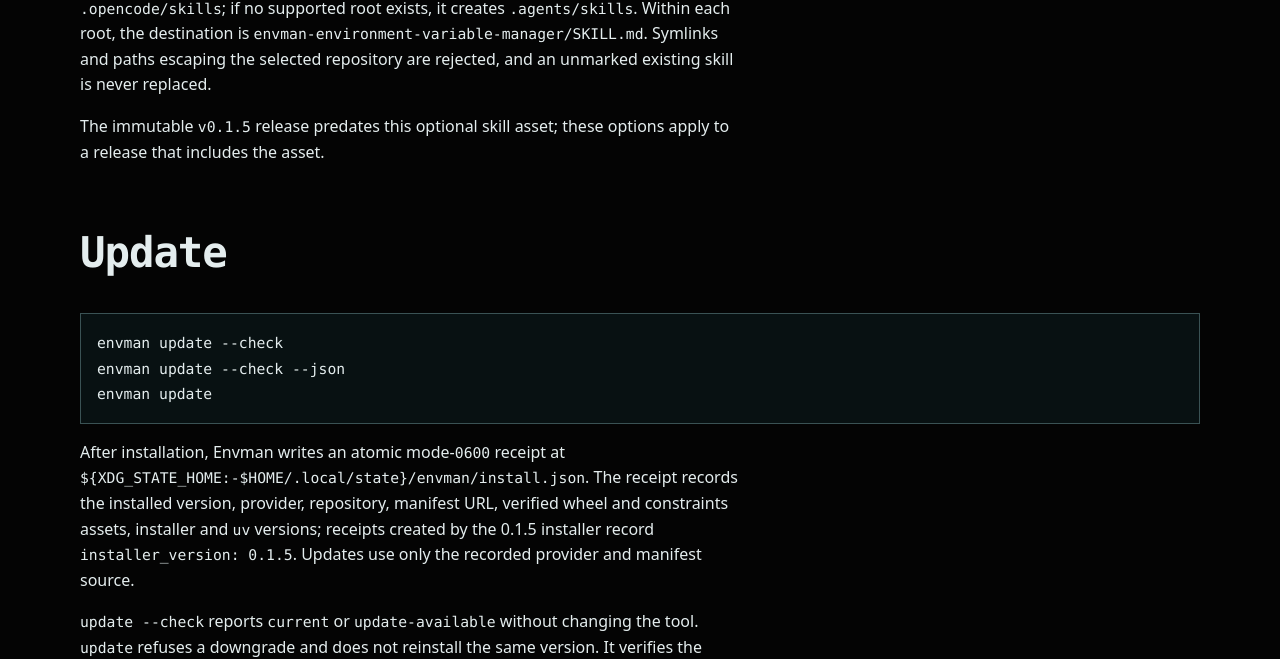
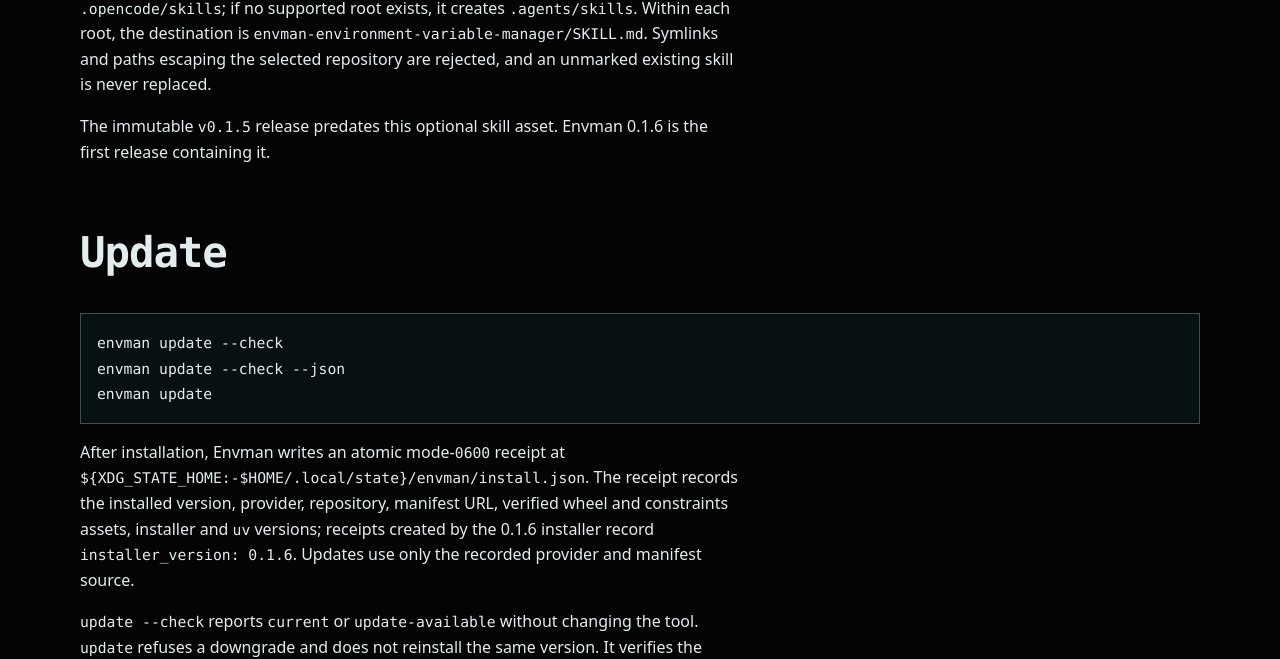
Before and after one commit to CruxExperts/envman, a Jekyll site: the page built from docs/getting-started/installation.md, in a window 1280 px wide and 900 px high, scrolled down 1154 px. Shown: the part 145-804 px from the top of the window. Built offline with Jekyll 4.4.1, drawn with Linux system fonts in a browser that asks for light colours; some of the changed text lies outside the part shown.

Commit message:
release: prepare v0.1.6

````diff
--- a/docs/getting-started/installation.md
+++ b/docs/getting-started/installation.md
@@ -5,7 +5,7 @@
 
 # Install Envman
 
-Envman 0.1.5 supports Linux x86_64, CPython `>=3.12,<3.13`, and `uv >=0.11,<0.12`; use `uv 0.11.21` for this release. Run the public installer through `uv`; do not pipe the downloaded file to a shell.
+Envman 0.1.6 supports Linux x86_64, CPython `>=3.12,<3.13`, and `uv >=0.11,<0.12`; use `uv 0.11.21` for this release. Run the public installer through `uv`; do not pipe the downloaded file to a shell.
 
 ```bash
 uv run --python 3.12 --script https://github.com/CruxExperts/envman/releases/latest/download/install.py
@@ -31,7 +31,7 @@
 
 When enabled, the installer verifies the manifest's skill asset and installs it only within the selected repository. It walks upward from the current directory to the nearest `.git` directory; if none exists, it uses the current directory. It installs the same verified asset into each detected existing supported repo-local root: `.agents/skills`, `.codex/skills`, `.claude/skills`, `.cursor/skills`, `.gemini/skills`, and `.opencode/skills`; if no supported root exists, it creates `.agents/skills`. Within each root, the destination is `envman-environment-variable-manager/SKILL.md`. Symlinks and paths escaping the selected repository are rejected, and an unmarked existing skill is never replaced.
 
-The immutable `v0.1.5` release predates this optional skill asset; these options apply to a release that includes the asset.
+The immutable `v0.1.5` release predates this optional skill asset. Envman 0.1.6 is the first release containing it.
 
 ## Update
 
@@ -41,7 +41,7 @@
 envman update
 ```
 
-After installation, Envman writes an atomic mode-`0600` receipt at `${XDG_STATE_HOME:-$HOME/.local/state}/envman/install.json`. The receipt records the installed version, provider, repository, manifest URL, verified wheel and constraints assets, installer and `uv` versions; receipts created by the 0.1.5 installer record `installer_version: 0.1.5`. Updates use only the recorded provider and manifest source.
+After installation, Envman writes an atomic mode-`0600` receipt at `${XDG_STATE_HOME:-$HOME/.local/state}/envman/install.json`. The receipt records the installed version, provider, repository, manifest URL, verified wheel and constraints assets, installer and `uv` versions; receipts created by the 0.1.6 installer record `installer_version: 0.1.6`. Updates use only the recorded provider and manifest source.
 
 `update --check` reports `current` or `update-available` without changing the tool. `update` refuses a downgrade and does not reinstall the same version. It verifies the candidate assets before installation and keeps the previous verified wheel, constraints, and receipt available for rollback if replacement fails. A missing, malformed, symlinked, or untrusted receipt is a trust error; Envman does not silently switch update channels.
 
--- a/install.py
+++ b/install.py
@@ -46,7 +46,7 @@
 SKILL_LIMIT = 1 * 1024 * 1024
 REQUEST_TIMEOUT_SECONDS = 30
 LATEST_MANIFEST_URL = "https://github.com/CruxExperts/envman/releases/latest/download/release-manifest-v2.json"
-INSTALLER_VERSION = "0.1.5"
+INSTALLER_VERSION = "0.1.6"
 SEMVER = re.compile(r"^(0|[1-9]\d*)\.(0|[1-9]\d*)\.(0|[1-9]\d*)$")
 SHA256 = re.compile(r"^[0-9a-f]{64}$")
 UV_VERSION = re.compile(r"\buv\s+(\d+)\.(\d+)\.(\d+)\b", re.IGNORECASE)
````
Also changed, not shown: docs/development/versioning-and-releases.md (+1 -1 lines), docs/index.md (+4 -4 lines), docs/reference/install-source-and-updates.md (+2 -2 lines), tests/test_release_protocol.py (+2 -2 lines), .agents/skills/envman-environment-variable-manager/SKILL.md, CHANGELOG.md, README.md, 2 other files.
